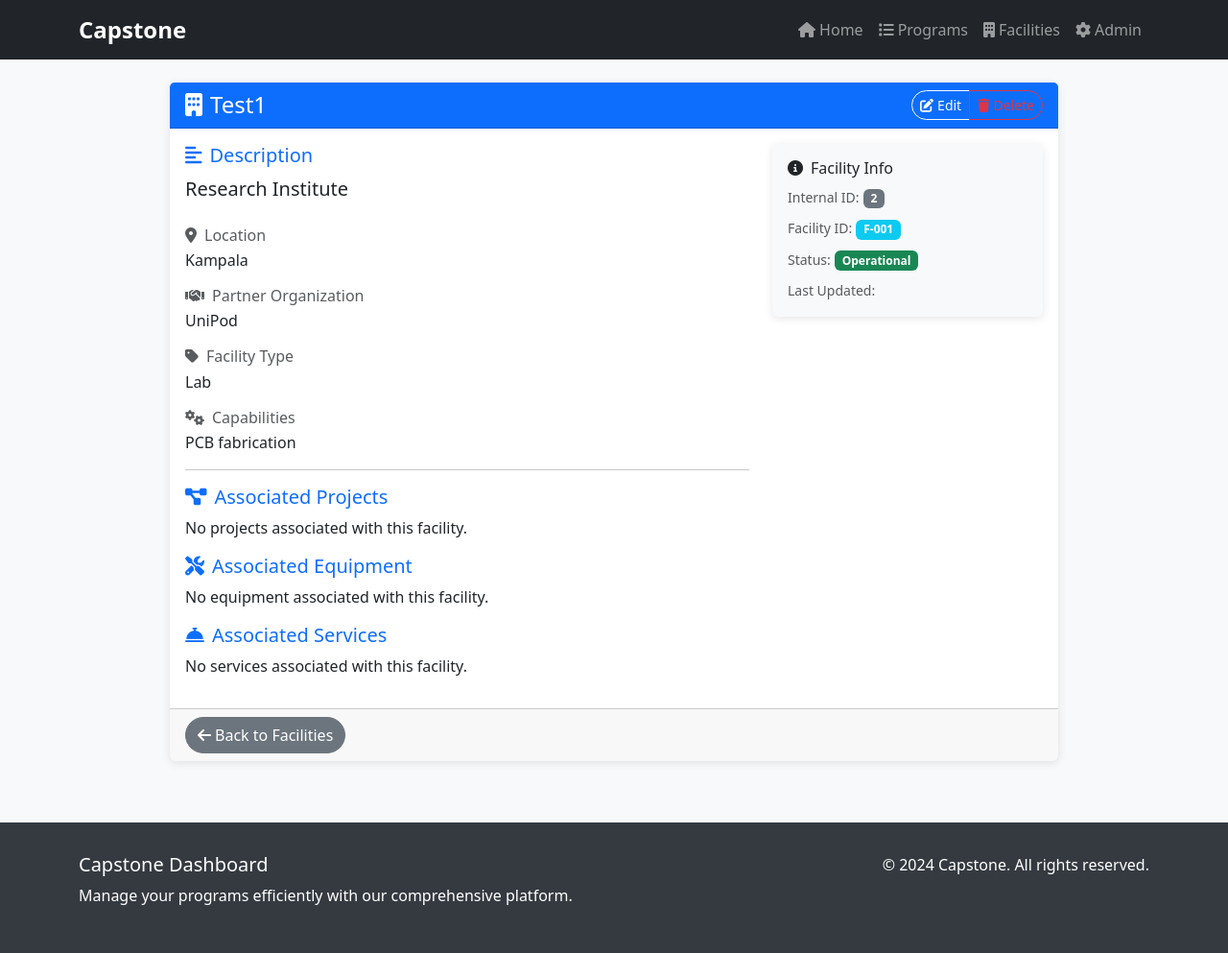
After one commit to CSC-Advanced-Programming/Group_3, a Django app: page /facilities/2/ in a window 1280 px wide. The commit adds this page. Shown: the whole page at 96% size. Run offline with Django 5.2, Linux system fonts and the light colour scheme; data comes from the database, SQL or seed files in the repository; both versions use the stored data as it was after the commit; data that the repository does not hold is empty.

Commit message:
i have added facilities and it's crud operations

```diff
--- a/core/templates/core/base.html
+++ b/core/templates/core/base.html
@@ -52,6 +52,9 @@
             <a class="nav-link" href="{% url 'program_list' %}"><i class="fas fa-list me-1"></i>Programs</a>
           </li>
           <li class="nav-item">
+            <a class="nav-link" href="{% url 'facility_list' %}"><i class="fas fa-building me-1"></i>Facilities</a>
+          </li>
+          <li class="nav-item">
             <a class="nav-link" href="{% url 'admin:index' %}"><i class="fas fa-cog me-1"></i>Admin</a>
           </li>
         </ul>
--- /dev/null
+++ b/core/templates/core/facility_detail.html
@@ -0,0 +1,140 @@
+{% extends "core/base.html" %}
+{% block title %}{{ facility.name }} - Details{% endblock %}
+{% block content %}
+  <div class="row justify-content-center">
+    <div class="col-lg-10">
+      <div class="card">
+        <div class="card-header bg-primary text-white d-flex justify-content-between align-items-center">
+          <h1 class="h4 mb-0">
+            <i class="fas fa-building me-2"></i>{{ facility.name }}
+          </h1>
+          <div class="btn-group" role="group">
+            <a href="{% url 'facility_update' facility.pk %}" class="btn btn-sm btn-outline-light" title="Edit">
+              <i class="fas fa-edit me-1"></i>Edit
+            </a>
+            <a href="{% url 'facility_delete' facility.pk %}" class="btn btn-sm btn-outline-danger" title="Delete">
+              <i class="fas fa-trash me-1"></i>Delete
+            </a>
+          </div>
+        </div>
+        <div class="card-body">
+          <div class="row">
+            <div class="col-md-8">
+              {% if facility.description %}
+                <div class="mb-4">
+                  <h5 class="text-primary mb-2">
+                    <i class="fas fa-align-left me-2"></i>Description
+                  </h5>
+                  <p class="lead">{{ facility.description }}</p>
+                </div>
+              {% endif %}
+
+              {% if facility.location %}
+                <div class="mb-3">
+                  <h6 class="text-muted mb-1">
+                    <i class="fas fa-map-marker-alt me-2"></i>Location
+                  </h6>
+                  <p class="mb-0">{{ facility.location }}</p>
+                </div>
+              {% endif %}
+
+              {% if facility.partner_organization %}
+                <div class="mb-3">
+                  <h6 class="text-muted mb-1">
+                    <i class="fas fa-handshake me-2"></i>Partner Organization
+                  </h6>
+                  <p class="mb-0">{{ facility.partner_organization }}</p>
+                </div>
+              {% endif %}
+
+              {% if facility.facility_type %}
+                <div class="mb-3">
+                  <h6 class="text-muted mb-1">
+                    <i class="fas fa-tag me-2"></i>Facility Type
+                  </h6>
+                  <p class="mb-0">{{ facility.facility_type }}</p>
+                </div>
+              {% endif %}
+
+              {% if facility.capabilities %}
+                <div class="mb-3">
+                  <h6 class="text-muted mb-1">
+                    <i class="fas fa-cogs me-2"></i>Capabilities
+                  </h6>
+                  <p class="mb-0">{{ facility.capabilities }}</p>
+                </div>
+              {% endif %}
+
+              <hr>
+
+              <h5 class="text-primary mb-2"><i class="fas fa-project-diagram me-2"></i>Associated Projects</h5>
+              {% if facility.projects.all %}
+                <ul>
+                  {% for project in facility.projects.all %}
+                    <li>{{ project.name }}</li>
+                  {% endfor %}
+                </ul>
+              {% else %}
+                <p>No projects associated with this facility.</p>
+              {% endif %}
+
+              <h5 class="text-primary mb-2"><i class="fas fa-tools me-2"></i>Associated Equipment</h5>
+              {% if facility.equipment.all %}
+                <ul>
+                  {% for item in facility.equipment.all %}
+                    <li>{{ item.name }}</li>
+                  {% endfor %}
+                </ul>
+              {% else %}
+                <p>No equipment associated with this facility.</p>
+              {% endif %}
+
+              <h5 class="text-primary mb-2"><i class="fas fa-concierge-bell me-2"></i>Associated Services</h5>
+              {% if facility.services.all %}
+                <ul>
+                  {% for service in facility.services.all %}
+                    <li>{{ service.name }}</li>
+                  {% endfor %}
+                </ul>
+              {% else %}
+                <p>No services associated with this facility.</p>
+              {% endif %}
+
+            </div>
+            <div class="col-md-4">
+              <div class="card bg-light">
+                <div class="card-body">
+                  <h6 class="card-title">
+                    <i class="fas fa-info-circle me-2"></i>Facility Info
+                  </h6>
+                  <div class="mb-2">
+                    <small class="text-muted">Internal ID:</small>
+                    <span class="badge bg-secondary">{{ facility.pk }}</span>
+                  </div>
+                  <div class="mb-2">
+                    <small class="text-muted">Facility ID:</small>
+                    <span class="badge bg-info">{{ facility.facility_id }}</span>
+                  </div>
+                  <div class="mb-2">
+                    <small class="text-muted">Status:</small>
+                    <span class="badge bg-success">Operational</span>
+                  </div>
+                  <div>
+                    <small class="text-muted">Last Updated:</small>
+                    <br>
+                    <small>{{ facility.pk|date:"M d, Y" }}</small>
+                  </div>
+                </div>
+              </div>
+            </div>
+          </div>
+        </div>
+        <div class="card-footer">
+          <a href="{% url 'facility_list' %}" class="btn btn-secondary">
+            <i class="fas fa-arrow-left me-1"></i>Back to Facilities
+          </a>
+        </div>
+      </div>
+    </div>
+  </div>
+{% endblock %}
--- a/core/templates/core/program_detail.html
+++ b/core/templates/core/program_detail.html
@@ -63,8 +63,12 @@
                     <i class="fas fa-info-circle me-2"></i>Program Info
                   </h6>
                   <div class="mb-2">
-                    <small class="text-muted">ID:</small>
+                    <small class="text-muted">Internal ID:</small>
                     <span class="badge bg-secondary">{{ program.pk }}</span>
+                  </div>
+                  <div class="mb-2">
+                    <small class="text-muted">Program ID:</small>
+                    <span class="badge bg-info">{{ program.program_id }}</span>
                   </div>
                   <div class="mb-2">
                     <small class="text-muted">Status:</small>
--- a/core/urls.py
+++ b/core/urls.py
@@ -8,4 +8,11 @@ urlpatterns = [
     path('programs/create/', views.ProgramCreateView.as_view(), name='program_create'),
     path('programs/<int:pk>/update/', views.ProgramUpdateView.as_view(), name='program_update'),
     path('programs/<int:pk>/delete/', views.ProgramDeleteView.as_view(), name='program_delete'),
+
+    # Facility URLs
+    path('facilities/', views.FacilityListView.as_view(), name='facility_list'),
+    path('facilities/create/', views.FacilityCreateView.as_view(), name='facility_create'),
+    path('facilities/<int:pk>/', views.FacilityDetailView.as_view(), name='facility_detail'),
+    path('facilities/<int:pk>/update/', views.FacilityUpdateView.as_view(), name='facility_update'),
+    path('facilities/<int:pk>/delete/', views.FacilityDeleteView.as_view(), name='facility_delete'),
 ]
--- a/core/views.py
+++ b/core/views.py
@@ -1,6 +1,8 @@
 from django.urls import reverse_lazy
 from django.views.generic import ListView, DetailView, CreateView, UpdateView, DeleteView, TemplateView
-from .models import Program
+from .models import Program, Facility
+from django.contrib import messages
+from django.db.models import ProtectedError
 
 class HomeView(TemplateView):
     template_name = "core/home.html"
@@ -31,3 +33,38 @@ class ProgramDeleteView(DeleteView):
     model = Program
     template_name = "core/program_confirm_delete.html"
     success_url = reverse_lazy("program_list")
+
+# Facility Views
+class FacilityListView(ListView):
+    model = Facility
+    template_name = "core/facility_list.html"
+    context_object_name = "facilities"
+
+class FacilityDetailView(DetailView):
+    model = Facility
+    template_name = "core/facility_detail.html"
+    context_object_name = "facility"
+
+class FacilityCreateView(CreateView):
+    model = Facility
+    fields = ["name", "location", "description", "partner_organization", "facility_type", "capabilities"]
+    template_name = "core/facility_form.html"
+    success_url = reverse_lazy("facility_list")
+
+class FacilityUpdateView(UpdateView):
+    model = Facility
+    fields = ["name", "location", "description", "partner_organization", "facility_type", "capabilities"]
+    template_name = "core/facility_form.html"
+    success_url = reverse_lazy("facility_list")
+
+class FacilityDeleteView(DeleteView):
+    model = Facility
+    template_name = "core/facility_confirm_delete.html"
+    success_url = reverse_lazy("facility_list")
+
+    def post(self, request, *args, **kwargs):
+        try:
+            return super().post(request, *args, **kwargs)
+        except ProtectedError:
+            messages.error(request, "Cannot delete this facility because it is referenced by other records.")
+            return self.get(request, *args, **kwargs)
```
Also changed, not shown: core/models.py (+108 -3 lines), core/templates/core/facility_confirm_delete.html (added, +20 -0 lines), core/templates/core/facility_form.html (added, +114 -0 lines), core/templates/core/facility_list.html (added, +69 -0 lines), core/templates/core/home.html (+5 -5 lines), core/templates/core/program_form.html (+27 -3 lines), core/migrations/0002_facility_equipment_project_service.py (added), core/migrations/0003_facility_facility_id_program_program_id.py (added), core/migrations/0004_alter_facility_partner_organization.py (added), core/migrations/0005_alter_facility_capabilities_and_more.py (added), core/migrations/0006_alter_program_focus_areas_and_more.py (added), db.sqlite3.
